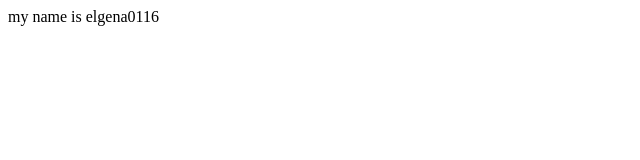
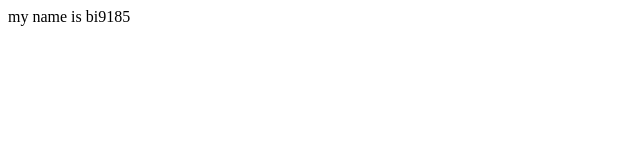
Before and after one commit to elgena0116/l17, a plain HTML site: page index.html in a window 1280 px wide. Shown: the full height of the page, 0-640 px from the left. Drawn offline with Linux system fonts and the light colour scheme.

Commit message:
Update index.html

```diff
--- a/index.html
+++ b/index.html
@@ -2,6 +2,6 @@
 
 <head> <title> </title> </head>
 <body>
-  my name is elgena0116
+  my name is bi9185
 </body>
 </html>
```
